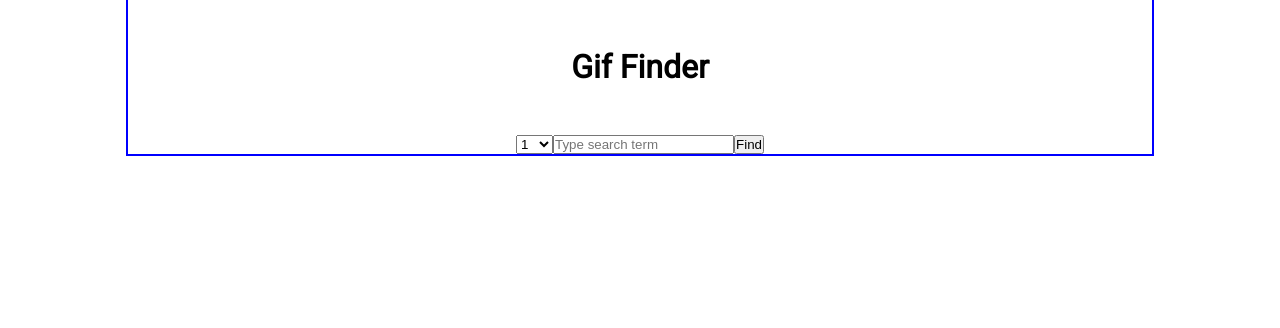
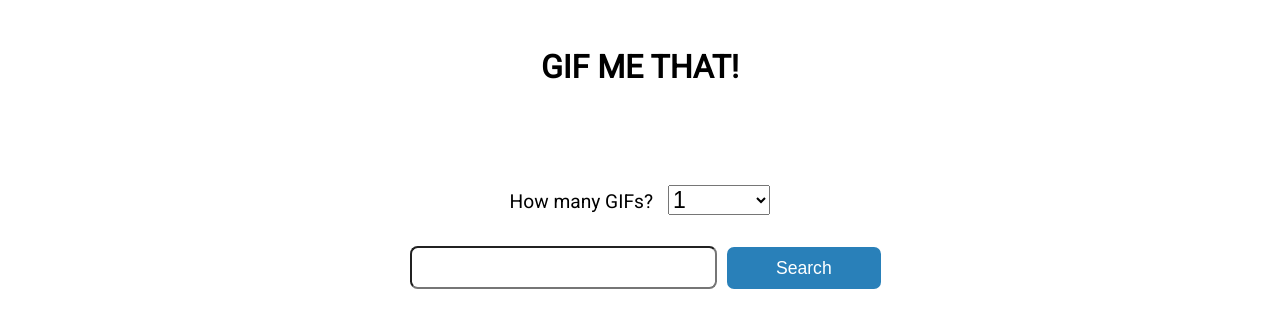
Before and after one commit to shellytang/gif-me-that, a React app: page / in a window 1280 px wide. Built offline with nearby package versions, Linux system fonts and the light colour scheme.

Commit message:
basic styling for components

```diff
--- a/src/component/app/index.js
+++ b/src/component/app/index.js
@@ -32,7 +32,7 @@ class App extends React.Component {
         if(res.data.data.length === 0) {
           this.setState({
             results: null,
-            searchError: 'Oops! Try another search term',
+            searchError: 'Oops! Try another search term!',
           });
         } else {
           this.setState({
@@ -46,7 +46,7 @@ class App extends React.Component {
   render() {
     return (
       <main>
-        <h1>Gif Finder</h1>
+        <h1>GIF ME THAT!</h1>
         <SearchBar handleSearch={this.gifSearch} />
         {renderIf(this.state.results,
           <GifList gifList={this.state.results}/>)
--- a/src/component/gif-list-item/index.js
+++ b/src/component/gif-list-item/index.js
@@ -10,7 +10,7 @@ class GifListItem extends React.Component {
   render() {
     return (
       <div>
-        <a href={this.props.gif.url} target='_blank'><img src={this.props.gif.images.fixed_height.url} alt='gif'/></a>
+        <a href={this.props.gif.url} target='_blank'><img src={this.props.gif.images.fixed_height.url} alt='gif'className='gif-list-item'/></a>
       </div>
     );
   }
--- a/src/component/gif-list/index.js
+++ b/src/component/gif-list/index.js
@@ -22,7 +22,7 @@ class GifList extends React.Component {
     });
 
     return (
-      <div>{gifs}</div>
+      <div className='gif-list'>{gifs}</div>
     );
   }
 
--- a/src/component/search-bar/index.js
+++ b/src/component/search-bar/index.js
@@ -27,7 +27,6 @@ class SearchBar extends React.Component {
     this.props.handleSearch(this.state.amount, this.state.term);
     this.setState({
       term: '',
-      amount: 0,
     });
   }
 
@@ -45,19 +44,24 @@ class SearchBar extends React.Component {
 
     return (
       <form onSubmit={this.handleSubmit} className='form'>
-
-        <select name='amount' value={this.state.amount} onChange={this.handleChange}>
+        <div className='gifNumber'>
+          <label>How many GIFs? </label>
+          <select
+            name='amount' value={this.state.amount}
+            onChange={this.handleChange}>
             {optionAmt}
           </select>
+        </div>
 
+        <div className='gifSearch'>
           <input
             name='term'
             type='text'
-          placeholder='Type search term'
             onChange={this.handleChange}
             value={this.state.term}
           />
-        <button type='submit' value='Submit'>Find</button>
+          <button type='submit' value='Submit'>Search</button>
+        </div>
       </form>
     );
   }
--- a/src/index.html
+++ b/src/index.html
@@ -3,7 +3,7 @@
   <head>
     <meta charset="utf-8">
     <meta name="viewport" content="width=device-width, initial-scale=1">
-    <title>gif machine</title>
+    <title>gif me that</title>
   </head>
   <body>
     <div id="root"></div>
--- a/src/style/main.scss
+++ b/src/style/main.scss
@@ -11,7 +11,6 @@ body {
 }
 
 main {
-  outline: 2px solid blue;
   width: 80%;
   margin: 0 10%;
 }
@@ -21,7 +20,63 @@ h1 {
   padding: 1.5em;
 }
 
-.form {
-  // outline: 2px solid red;
+p {
+  font-size: 1.2em;
+  margin-top: 5%;
   text-align: center;
 }
+
+.form {
+  text-align: center;
+}
+
+select {
+  width: 10%;
+  font-size: 1.2em;
+  margin-left: 1%;
+}
+
+input[type=text] {
+  width: 30%;
+  font-size: 1.2em;
+  border-radius: .4em;
+  padding: .85%;
+  margin-left: 1%;
+}
+
+.gifNumber {
+  margin-top: 5%;
+  font-size: 1.2em;
+}
+
+.gifSearch {
+  margin-top: 3%;
+}
+
+button {
+  background-color: #2980b9;
+  color: white;
+  width: 15%;
+  font-size: 1.1em;
+  border-radius: .4em;
+  margin-left: 1%;
+  padding: 1%;
+  border: none;
+  cursor: pointer;
+  transition: 350ms all;
+  &:hover {
+  background: #236d9d;
+  }
+}
+
+.gif-list {
+  margin-top: 20%;
+  width: 80%;
+  margin: 5% 10% 0% 10%;
+}
+
+.gif-list-item {
+    display: inline-block;
+    width: 50%;
+    margin: 5% 25% 0% 25%;
+}
```
Lines whose indentation alone changed are shown as unchanged.
